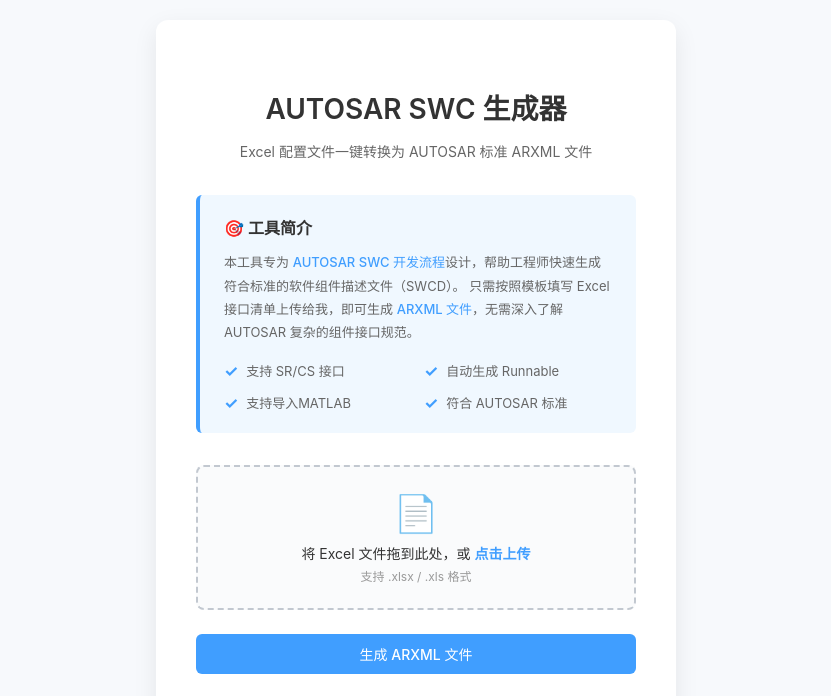
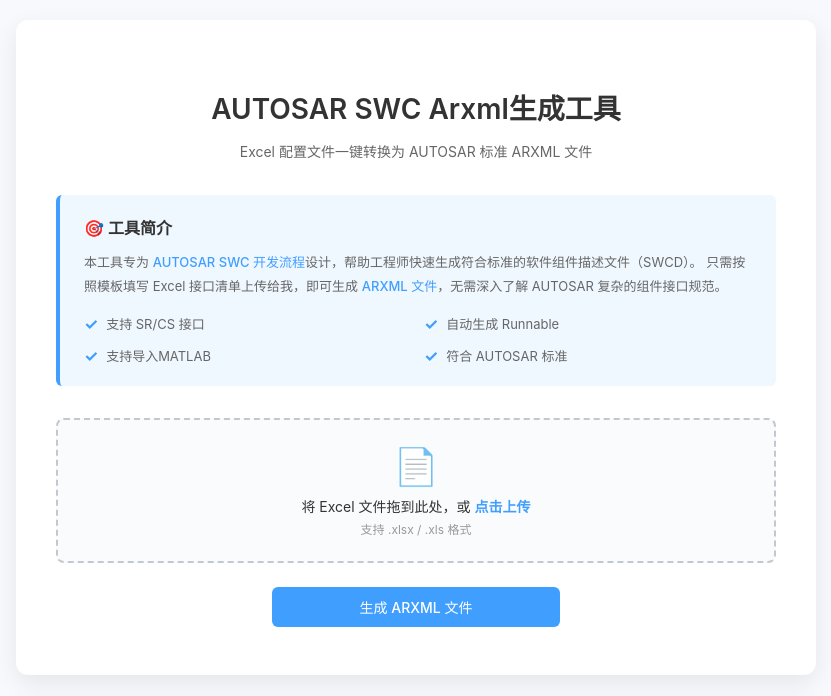
Before and after one commit to ZongL/SWC_Maker, a plain HTML site: page index.html in a window 1280 px wide. Shown: the top 696 px of the page, without its empty margins (224-1055 px from the left). Drawn offline with Linux system fonts and the light colour scheme.

Commit message:
update layout adjust width

```diff
--- a/index.html
+++ b/index.html
@@ -2,7 +2,7 @@
 <html lang="zh-CN">
 <head>
   <meta charset="utf-8" />
-  <title>AUTOSAR SWC 生成器</title>
+  <title>AUTOSAR SWC Arxml 生成器</title>
   <meta name="viewport" content="width=device-width,initial-scale=1" />
   <style>
     * {
@@ -21,7 +21,7 @@
     }
     .container {
       width: 90%;
-      max-width: 520px;
+      max-width: 800px;
     }
     .card {
       background: #fff;
@@ -156,7 +156,7 @@
       font-size: 14px;
       font-weight: 500;
       transition: all .2s;
-      width: 100%;
+      width: 40%;
     }
     .btn:hover {
       background: #66b1ff;
@@ -286,7 +286,7 @@
 <body>
   <div class="container">
     <div class="card">
-      <h1>AUTOSAR SWC 生成器</h1>
+      <h1>AUTOSAR SWC Arxml生成工具</h1>
       <p class="sub">Excel 配置文件一键转换为 AUTOSAR 标准 ARXML 文件</p>
 
       <div class="description">
```
